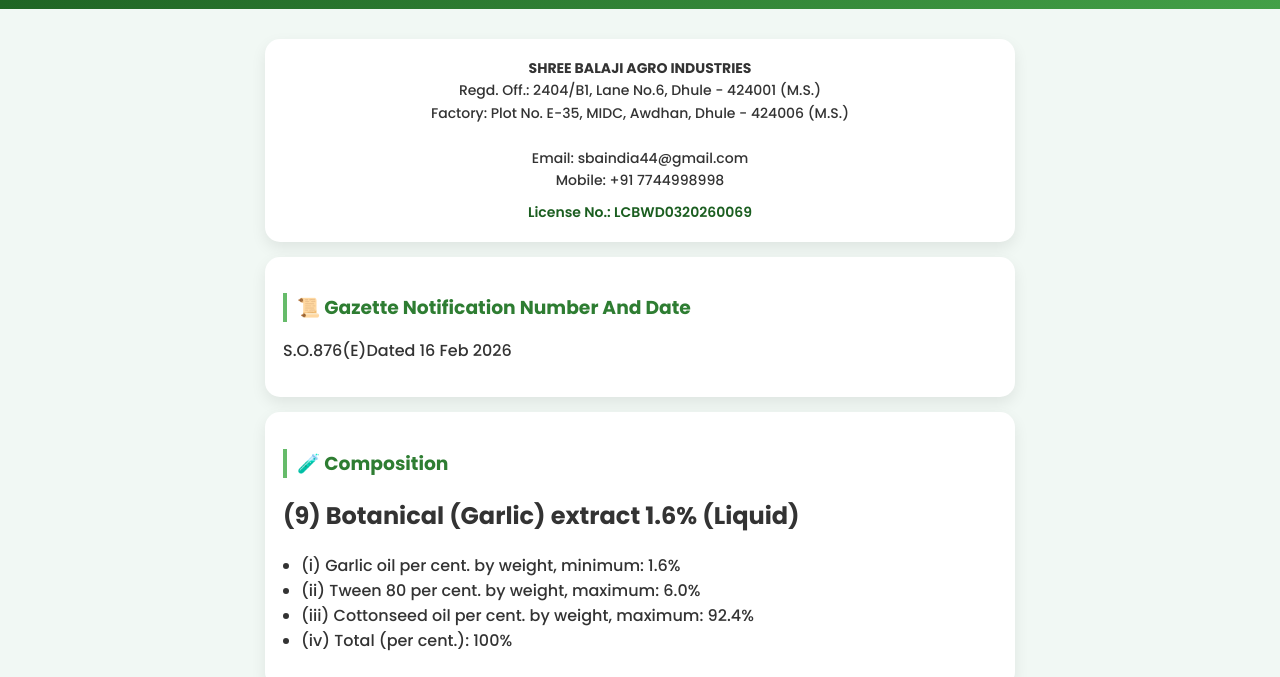
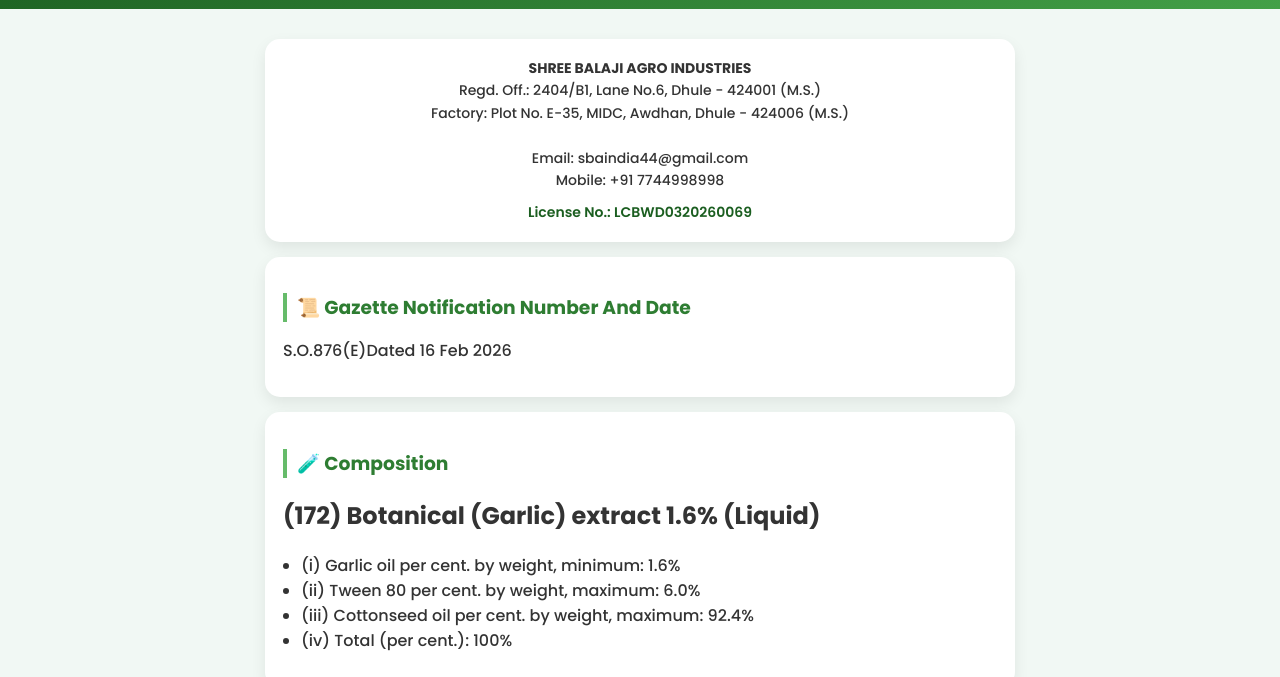
Before and after one commit to SBA-I/PRODUCT-QR, a plain HTML site: page TERMINATOR.html in a window 1280 px wide. Shown: the part 144-821 px from the top of the page. Drawn offline with Linux system fonts and the light colour scheme.

Commit message:
Update TERMINATOR.html

```diff
--- a/TERMINATOR.html
+++ b/TERMINATOR.html
@@ -152,7 +152,7 @@
 
   <div class="card">
     <h3>🧪 Composition</h3>
-    <h2> (9) Botanical (Garlic) extract 1.6% (Liquid)</h2>
+    <h2> (172) Botanical (Garlic) extract 1.6% (Liquid)</h2>
     <ul>
       <li>(i)   Garlic oil per cent. by weight, minimum: 1.6%</li>
       <li>(ii)  Tween 80 per cent. by weight, maximum: 6.0%</li>
```
